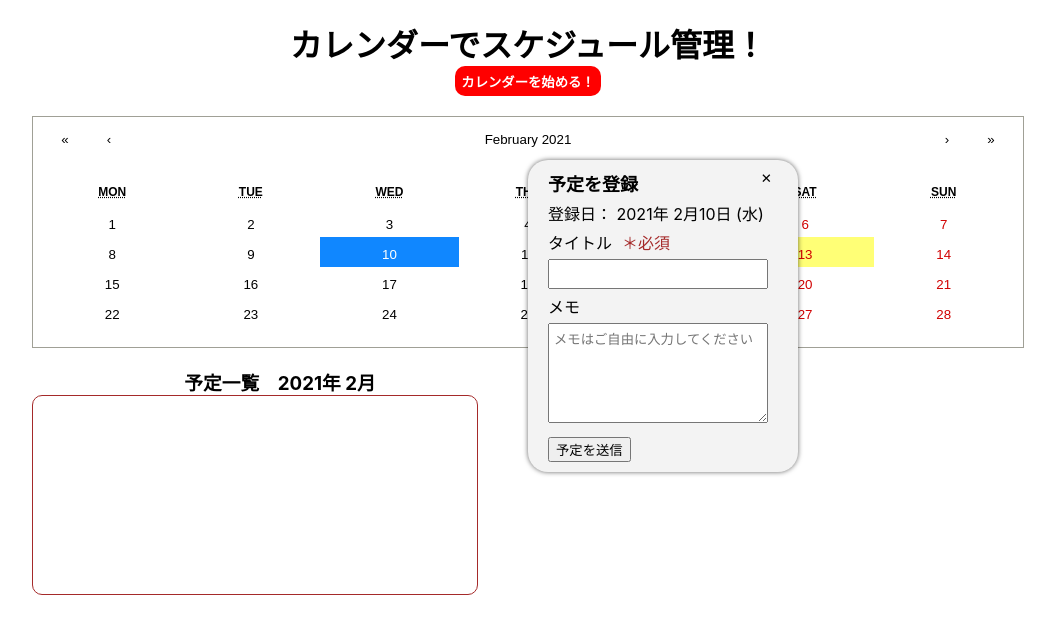
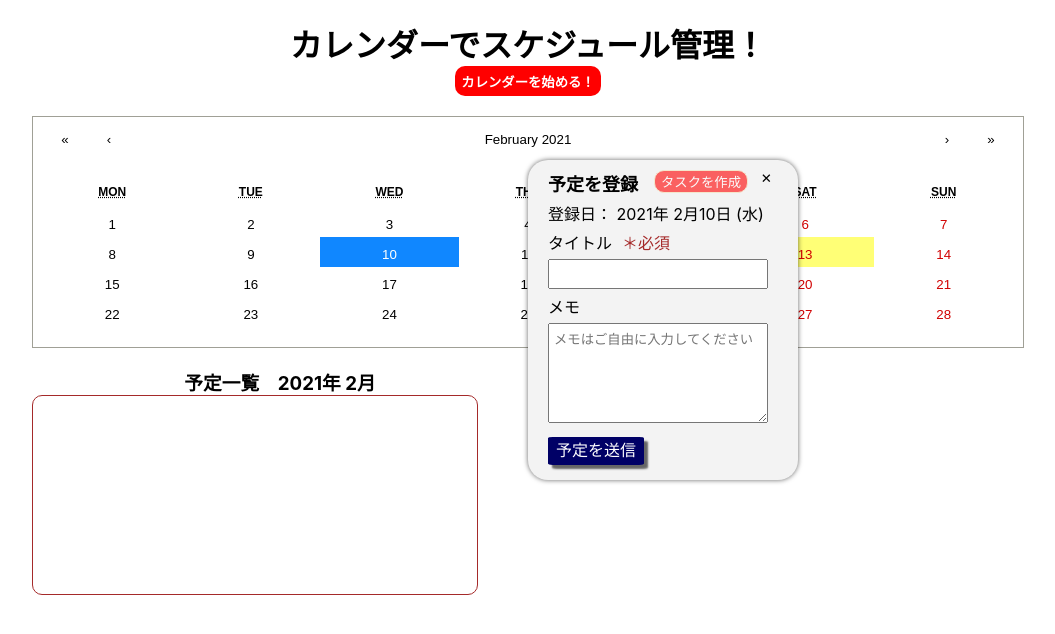
Before and after one commit to takaya787/cal_frontend, a Next.js app in the folder apps/: page / in a window 1280 px wide. Both pictures are taken after a click on the button "10". Shown: the top 634 px of the page, without its empty margins (112-1167 px from the left). Built offline with nearby package versions, Linux system fonts and the light colour scheme.

Commit message:
todo-form　完成

```diff
--- a/apps/components/Forms/EventForm.js
+++ b/apps/components/Forms/EventForm.js
@@ -1,4 +1,4 @@
-import React, { useContext } from 'react';
+import React, { useState, useContext } from 'react';
 import { useForm } from 'react-hook-form';
 //others
 import { EventsContext } from '../../pages/_app'
@@ -9,10 +9,14 @@ const endpoint = process.env.API_ENDPOINT + 'events'
 
 //props {date: date, setIsEventForm(bool): void}
 export const EventFrom = (props) => {
+
+  //始めは、ここをtrueにして、eventformを表示する
+  const [defaultEvent, setDefaultEvent] = useState(true);
+
   const { register, handleSubmit } = useForm();
   const { events, setEvents } = useContext(EventsContext);
 
-  const onSubmit = (value) => {
+  const EventSubmit = (value) => {
     // console.log(value);
     // console.log(props.date);
     fetch(endpoint, {
@@ -92,10 +96,13 @@ export const EventFrom = (props) => {
 
   return (
     <div className={styles.draft}>
+      {/* trueならevent送信form */}
+      {defaultEvent && (
         <form
           className={styles.form}
-        onSubmit={handleSubmit(onSubmit)}
+          onSubmit={handleSubmit(EventSubmit)}
         >
+          <button className={styles.switch} onClick={() => { setDefaultEvent(false) }}>タスクを作成</button>
           <button className={styles.button} onClick={() => { props.setIsEventForm(false) }}>✕</button>
           <h3 className={styles.form_title}>予定を登録</h3>
           <label className={styles.form_label}>  {date_label(props.date)} {day_label(props.date)}
@@ -111,6 +118,30 @@ export const EventFrom = (props) => {
 
           <input type="submit" value="予定を送信" className={styles.form_submit} />
         </form>
+      )}
+      {!defaultEvent && (
+        <form
+          className={styles.form}
+          onSubmit={handleSubmit(EventSubmit)}
+        >
+          <button className={styles.switch} onClick={() => { setDefaultEvent(true) }}>予定を登録</button>
+          <button className={styles.button} onClick={() => { props.setIsEventForm(false) }}>✕</button>
+          <h3 className={styles.form_title}>タスクを作成</h3>
+          <label className={styles.form_label}>  {date_label(props.date)} {day_label(props.date)}
+          </label>
+          <label className={styles.form_label} htmlFor="title">タイトル<span className="required">＊必須</span></label>
+          <input type="input" name="title" id="title"
+            className={styles.form_input}
+            ref={register({ required: 'タイトルは必須です' })}
+          />
+
+          <label htmlFor="memo" className={styles.form_label}>メモ</label>
+          <textarea name="memo" id="memo" className={`${styles.form_input} ${styles.textarea}`} ref={register()} placeholder="メモはご自由に入力してください" />
+
+          <input type="submit" value="タスクを作成" className={styles.form_submit} />
+        </form>
+      )}
+
     </div>
   )
 }
--- a/apps/components/Forms/EventForm.module.css
+++ b/apps/components/Forms/EventForm.module.css
@@ -8,6 +8,23 @@
 .form {
   position: relative;
   text-align: left;
+}
+.switch {
+  background-color: red;
+  border: solid 1px wheat;
+  border-radius: 10px;
+  color: white;
+  position: absolute;
+  top: 10px;
+  right: 50px;
+  opacity: 0.6;
+}
+.switch:focus{
+  outline: none;
+}
+.switch:hover {
+  opacity: 1.0;
+  text-decoration: underline;
 }
 .button {
   background-color: #f3f3f3;
@@ -44,10 +61,25 @@
   margin: 5px 0
 }
 .form_submit {
-  cursor: pointer;
-  text-align: left;
   margin-top: 10px;
-  margin-bottom: 0;
+  margin-bottom: 5px;
+  display       : inline-block;
+  border-radius : 5%;          /* 角丸       */
+  font-size     : 12pt;        /* 文字サイズ */
+  text-align    : center;      /* 文字位置   */
+  cursor        : pointer;     /* カーソル   */
+  padding       : 6px;   /* 余白       */
+  background    : #000066;     /* 背景色     */
+  color         : #ffffff;     /* 文字色     */
+  line-height   : 12px;         /* 1行の高さ  */
+  transition    : .3s;         /* なめらか変化 */
+  box-shadow    : 4px 4px 2px #666666;  /* 影の設定 */
+  border        : 2px solid #000066;    /* 枠の　*/
+}
+.form_submit:hover{
+  box-shadow    : none;        /* カーソル時の影消去 */
+  color         : #000066;     /* 背景色     */
+  background    : #ffffff;     /* 文字色     */
 }
 .form_input {
   padding: 5px;
```
Lines whose indentation alone changed are shown as unchanged.
